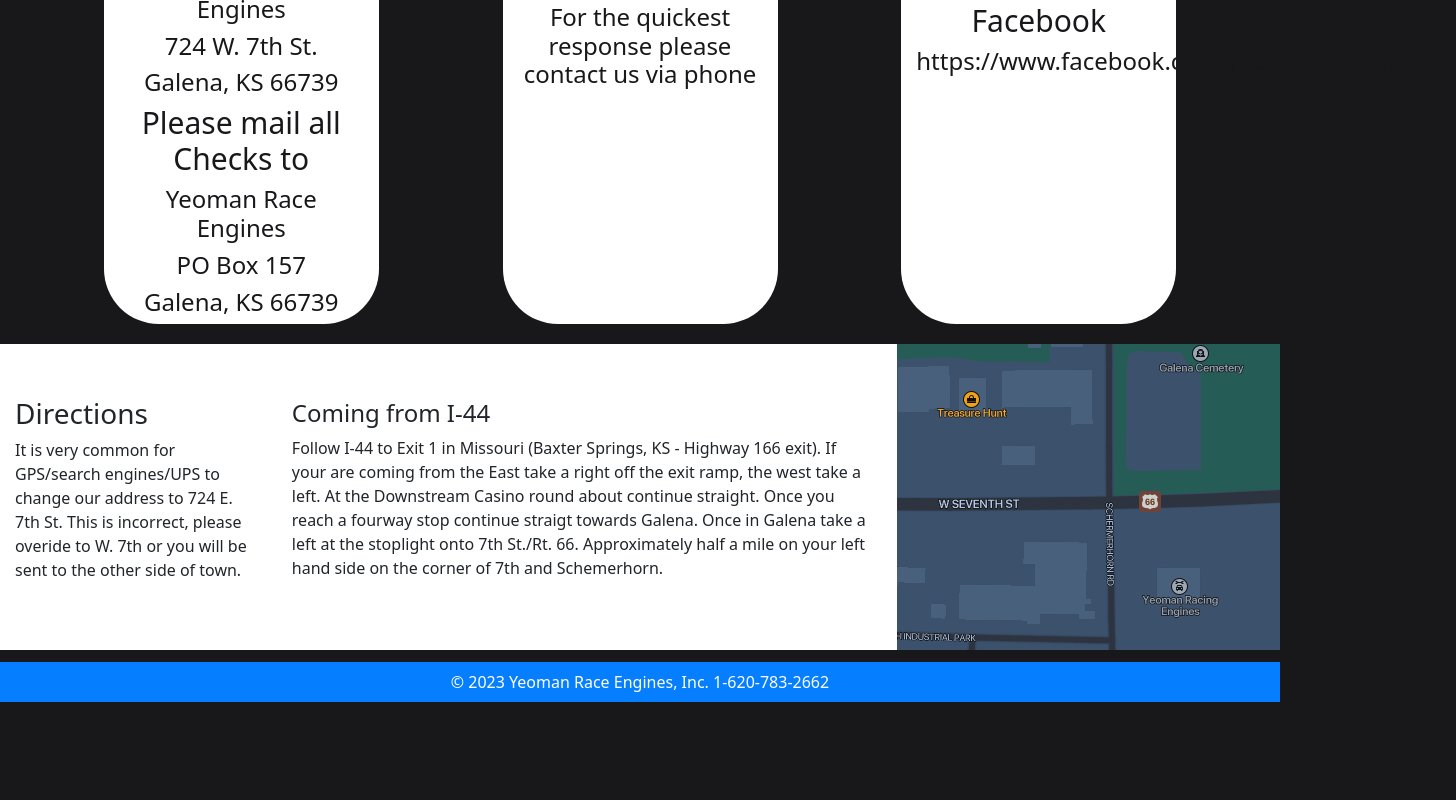
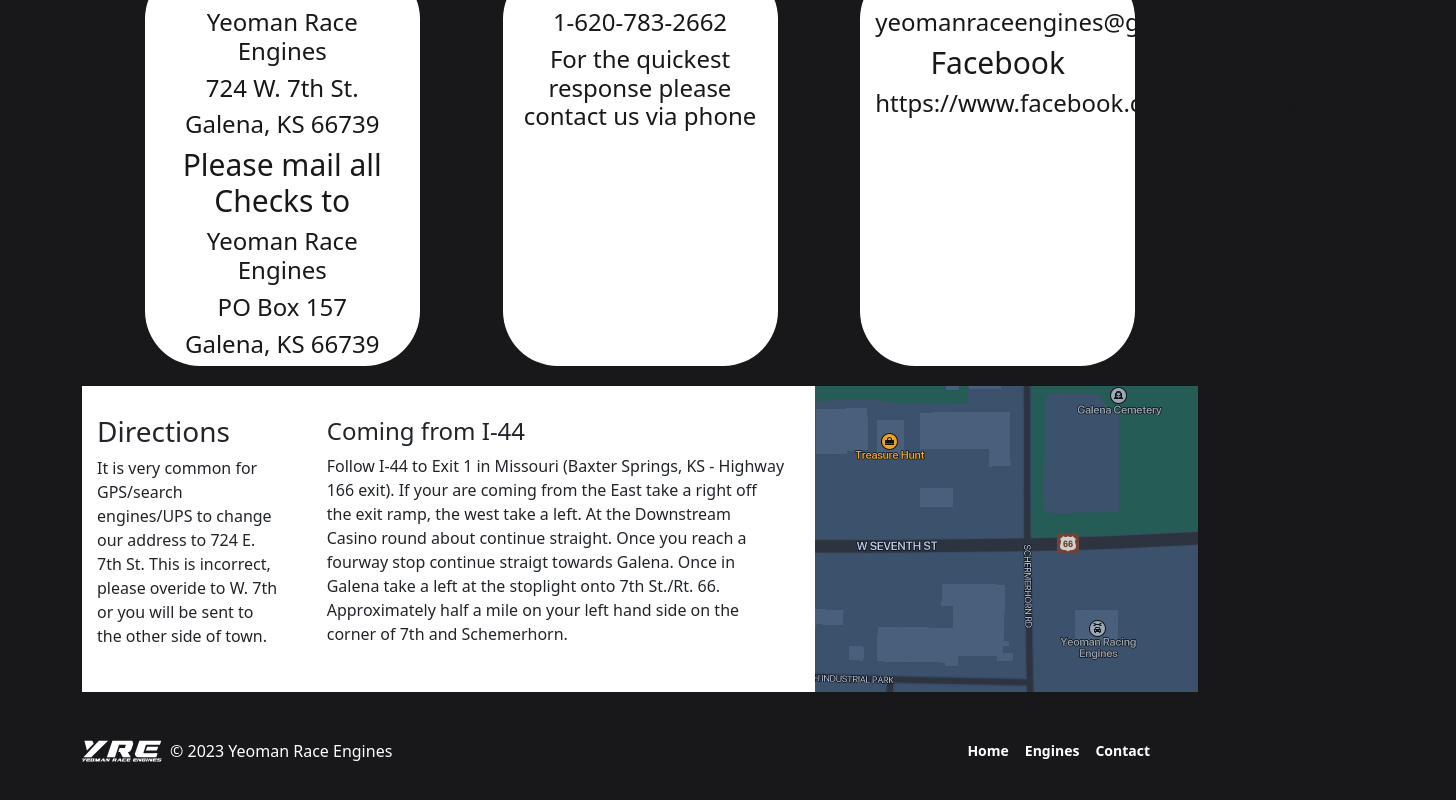
Before and after one commit to CraigYeoman/yre-website, a React (Create React App) app: page /Contact in a window 1280 px wide. Shown: the part 98-898 px from the top of the page, 1456 px wide, since content can reach past the window. Before the commit the page ends 800 px from the top, so only its background shows below. Built offline with nearby package versions, Linux system fonts and the light colour scheme.

Commit message:
New footer

```diff
--- a/src/components/Contact.js
+++ b/src/components/Contact.js
@@ -3,7 +3,7 @@
 
 const Contact = () => {
   return (
-    <div>
+    <div className="container contact">
       <div className="contact--container">
         <div className="contact--info">
           <div>
--- a/src/components/Footer.js
+++ b/src/components/Footer.js
@@ -1,11 +1,31 @@
 import React from "react"
+import logo from "../images/yeomanRaceEnginesLogo.svg";
+import { Link } from "react-router-dom";
+import Nav from 'react-bootstrap/Nav';
 
 const Footer = () => {
 
+    let date = new Date().getFullYear();
+
     return (
-        <footer className="footer">
-            <p>© 2023 Yeoman Race Engines, Inc. 1-620-783-2662</p>
+    <div className="container">
+        <footer className="d-flex flex-wrap justify-content-between align-items-center py-3 my-4">
+        <div className="col-md-4 d-flex align-items-center">
+            <a href="/" className="mb-3 me-2 mb-md-0 text-muted text-decoration-none lh-1">
+            <img src={logo} className="bi" alt="logo" width="80"/>
+
+            </a>
+            <span className="mb-3 mb-md-0 text-white">&copy; {date} Yeoman Race Engines</span>
+        </div>
+
+        <ul className="nav col-md-4 justify-content-end list-unstyled d-flex">
+            <Nav.Link className="nav-link px-2" href="/">Home</Nav.Link>
+            <Nav.Link className="nav-link px-2" href="/Engines">Engines</Nav.Link>
+            <Nav.Link className="nav-link px-2" href="/Contact">Contact</Nav.Link>
+            <li className="ms-3"><a className="text-muted" href="#"><svg className="bi" width="24" height="24"></svg></a></li>
+        </ul>
         </footer>
+    </div>
     )
 }
 
--- a/src/components/Main.js
+++ b/src/components/Main.js
@@ -11,8 +11,8 @@
                 <video className="background--video" src={video} alt="video" autoPlay muted loop disablePictureInPicture playsInline controlsList="nofullscreen nodownload"/>
                 <div className="d-flex flex-column vh-50 vw-100 align-items-center justify-content-center position-absolute top-0" >
                 <div className="col-lg-6 text-center">
-                    <h1 className="display-5 fw-bold lh-1 mb-3 text-white">Your way to victory lane</h1>
-                    <p className="lead text-white">We give you the power and reliabilty to win races, track championships, and national points series</p>
+                    <h1 className="display-5 fw-bold lh-1 text-white p-1 mb-0">Your way to victory lane</h1>
+                    <p className="lead text-white p-2">We give you the power and reliabilty to win races, track championships, and national points series</p>
                 </div>
             </div>
             </div >
@@ -60,9 +60,9 @@
 
             <div className="b-example-divider"></div>
 
-    <div class="px-4 py-5 bg-body-tertiary" id="hanging-icons">
-    <div class="row g-4 py-5 row-cols-1 row-cols-lg-3">
-      <div class="col d-flex align-items-start">
+    <div className="px-4 py-5 bg-body-tertiary" id="hanging-icons">
+    <div className="row g-4 py-5 row-cols-1 row-cols-lg-3">
+      <div className="col d-flex align-items-start">
         <div className="icon-square text-body-emphasis bg-body-secondary d-inline-flex align-items-center justify-content-center fs-4 flex-shrink-0 me-3">
           {/* svg */}
         </div>
@@ -80,7 +80,7 @@
         </div>
         <div>
           <h3 className="fs-2 text-body-emphasis">End-to-End Support</h3>
-          <p className="text-body-emphasis">Beyond delivering top-notch engines, we prioritize our customers' satisfaction and success. When you choose [Company Name], you're not just a client; you become a valued partner. Our comprehensive support extends beyond the sale, offering ongoing maintenance advice, technical support, and a commitment to ensuring your engine continues to perform at its peak.</p>
+          <p className="text-body-emphasis">Beyond delivering top-notch engines, we prioritize our customers' satisfaction and success. When you choose Yeoman Race Engines, you're not just a client; you become a valued partner. Our comprehensive support extends beyond the sale, offering ongoing maintenance advice, technical support, and a commitment to ensuring your engine continues to perform at its peak.</p>
           <a href="#" className="btn btn-primary">
             Primary button
           </a>
@@ -92,7 +92,7 @@
         </div>
         <div>
           <h3 className="fs-2 text-body-emphasis">Trusted Expertise</h3>
-          <p className="text-body-emphasis">Deciding on the right race engine builder is crucial, and at [Company Name], you're in the hands of trusted experts. With decades of collective experience and a team passionate about the racing industry, we bring unparalleled expertise to every project. Our deep understanding of racing dynamics and relentless pursuit of perfection make us the go-to choice for serious racers and teams.</p>
+          <p className="text-body-emphasis">Deciding on the right race engine builder is crucial, and at Yeoman Race Engines, you're in the hands of trusted experts. With decades of collective experience and a team passionate about the racing industry, we bring unparalleled expertise to every project. Our deep understanding of racing dynamics and relentless pursuit of perfection make us the go-to choice for serious racers and teams.</p>
           <a href="#" className="btn btn-primary">
             Primary button
           </a>
@@ -104,7 +104,7 @@
   <div className="b-example-divider"></div>
 
   <div className="my-5">
-  <div className="p-5 text-center bg-body-tertiary">
+  <div className="p-5 text-center">
     <div className="container py-5">
       <h1 className="text-body-emphasis">Full-width jumbotron</h1>
       <p className="col-lg-8 mx-auto lead">
@@ -117,7 +117,7 @@
 
             <div className="b-example-divider"></div>
 
-            <div className="container col-xxl-8 px-4 py-5">
+            <div className="px-4 py-5 bg-body-tertiary">
                 <div className="row flex-lg-row-reverse align-items-center g-5 py-5">
                     <div className="col-lg-6">
                         <h1 className="display-5 fw-bold text-body-emphasis lh-1 mb-3">Responsive left-aligned hero with image</h1>
--- a/src/style.css
+++ b/src/style.css
@@ -5,7 +5,6 @@
 
 body {
   margin: 0 0 40px;
-  padding-bottom: 25px;
   background-color: #18181b!important;
 }
 
@@ -503,6 +502,10 @@
 
 /*Contact */
 
+.contact {
+  margin-top: 62px;
+}
+
 .contact--container {
   display: flex;
   flex-direction: row;
```
